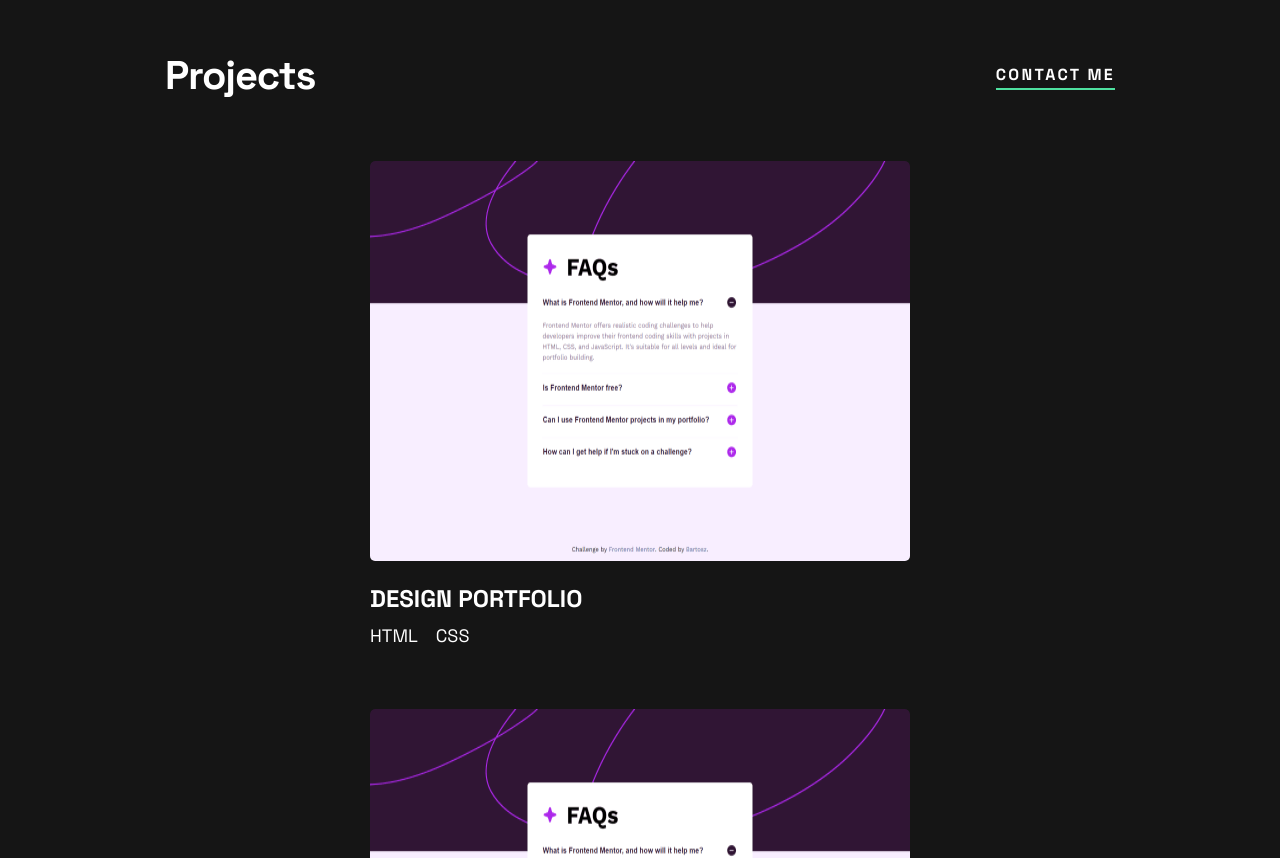
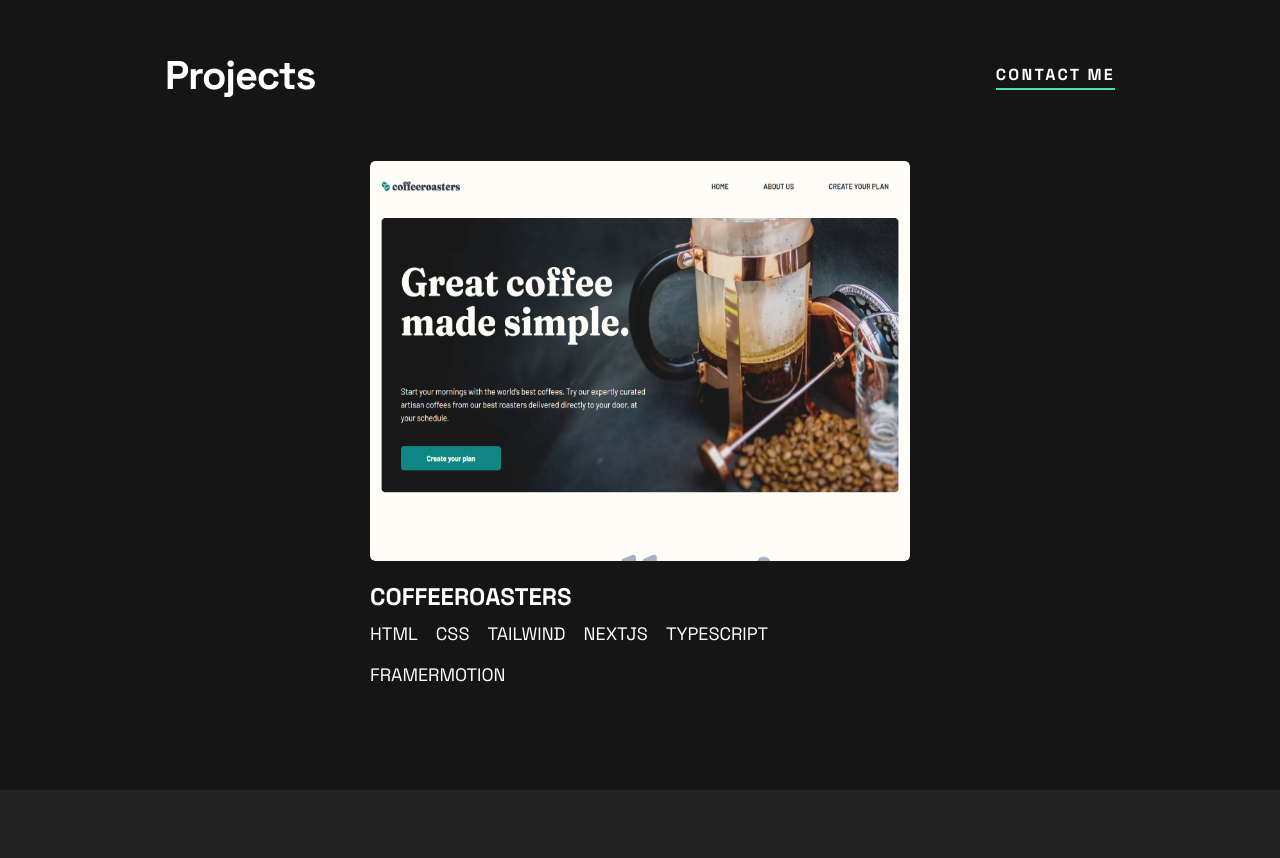
Before and after one commit to BartqD/SPA-Portfolio, a Next.js app: page / in a window 1280 px wide. Shown: the part 1680-2538 px from the top of the page. Built offline with nearby package versions, Linux system fonts and the light colour scheme.

Commit message:
style: change styles and update projects section

```diff
--- a/components/sections/projects/projects.module.scss
+++ b/components/sections/projects/projects.module.scss
@@ -14,7 +14,6 @@
 
 	.card-wrapper {
 		display: flex;
-		align-items: center;
 		justify-content: center;
 		flex-wrap: wrap;
 		gap: 2.2rem;
@@ -41,6 +40,13 @@
 	flex-direction: column;
 	flex-wrap: wrap;
 	margin-top: 4rem;
+	max-width: 34.3rem;
+
+	&__img-wrapper {
+		position: relative;
+		width: 100%;
+		height: 25.3rem;
+	}
 
 	&__img {
 		border-radius: 5px;
@@ -88,7 +94,10 @@
 
 	.project-card {
 		position: relative;
+		display: flex;
+		flex-wrap: wrap;
 		margin-top: 4rem;
+		max-width: 54rem;
 
 		&__links--mobile {
 			display: none;
@@ -97,12 +106,12 @@
 		&__img-wrapper {
 			position: relative;
 			border-radius: 5px;
+			width: 54rem;
+			height: 40rem;
 			overflow: hidden;
 			cursor: pointer;
 
 			.project-card__img {
-				width: 54rem;
-				height: 40rem;
 				transition: filter 0.5s ease-in;
 			}
 
--- a/components/sections/projects/projects.tsx
+++ b/components/sections/projects/projects.tsx
@@ -10,28 +10,17 @@ interface ProjectData {
 	title: string
 	technologies: string[]
 	imageUrl: string
+	projectLink: string
+	codeLink: string
 }
 
 const projects: ProjectData[] = [
 	{
-		title: 'DESIGN PORTFOLIO',
-		technologies: ['HTML', ' CSS'],
-		imageUrl: '/images/Desktop.png',
-	},
-	{
-		title: 'DESIGN PORTFOLIO',
-		technologies: ['HTML', ' CSS'],
-		imageUrl: '/images/Desktop.png',
-	},
-	{
-		title: 'DESIGN PORTFOLIO',
-		technologies: ['HTML', ' CSS'],
-		imageUrl: '/images/Desktop.png',
-	},
-	{
-		title: 'DESIGN PORTFOLIO',
-		technologies: ['HTML', ' CSS'],
-		imageUrl: '/images/Desktop.png',
+		title: 'COFFEEROASTERS',
+		technologies: ['HTML', 'CSS', 'TAILWIND', 'NEXTJS', 'TYPESCRIPT', 'FRAMERMOTION'],
+		imageUrl: '/images/Coffeeroasters.png',
+		projectLink: 'https://coffeeroasters-chi.vercel.app/',
+		codeLink: 'https://github.com/BartqD/Coffeeroasters',
 	},
 ]
 
@@ -85,12 +74,11 @@ const ProjectListSection: React.FC = () => {
 									className={classes['project-card__img']}
 									src={project.imageUrl}
 									alt={project.title}
-									width={343}
-									height={215}
+									fill
 								/>
 								<div className={classes['project-card__links']}>
-									<PageLink href='#'>view project</PageLink>
-									<PageLink href='#'>view code</PageLink>
+									<PageLink href={project.projectLink}>view project</PageLink>
+									<PageLink href={project.codeLink}>view code</PageLink>
 								</div>
 							</div>
 							<h2 className={classes['project-card__title']}>{project.title}</h2>
@@ -102,8 +90,8 @@ const ProjectListSection: React.FC = () => {
 								))}
 							</div>
 							<div className={classes['project-card__links--mobile']}>
-								<PageLink href='#'>view project</PageLink>
-								<PageLink href='#'>view code</PageLink>
+								<PageLink href={project.projectLink}>view project</PageLink>
+								<PageLink href={project.codeLink}>view code</PageLink>
 							</div>
 						</motion.article>
 					))}
--- a/components/ui/link.tsx
+++ b/components/ui/link.tsx
@@ -20,7 +20,7 @@ const PageLink: React.FC<PageLinkProps> = ({href, children,tabIndex}) => {
 
 
 	return (
-		<Link className={classes.link} ref={linkRef} onClick={handleClick} tabIndex={tabIndex} href={href}>
+		<Link className={classes.link} ref={linkRef} target='blank' onClick={handleClick} tabIndex={tabIndex} href={href}>
 			{children}
 		</Link>
 	)
```
Also changed, not shown: public/images/Coffeeroasters.png (added).
